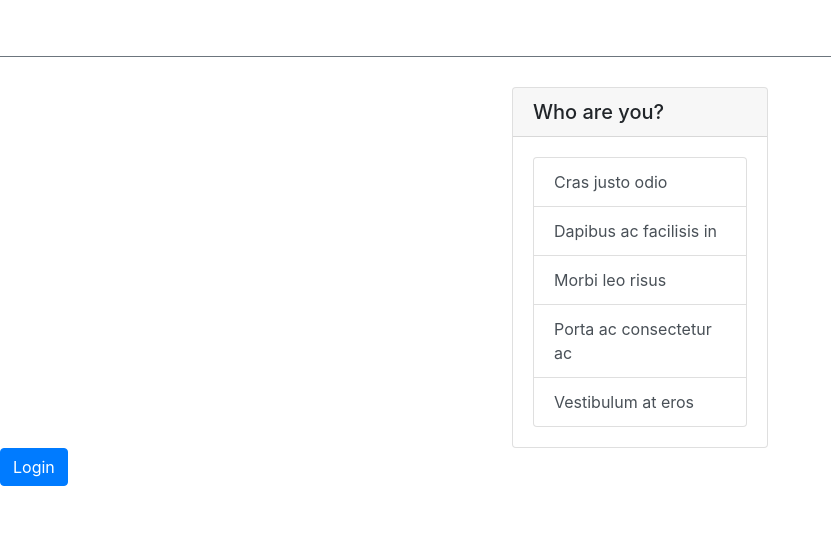
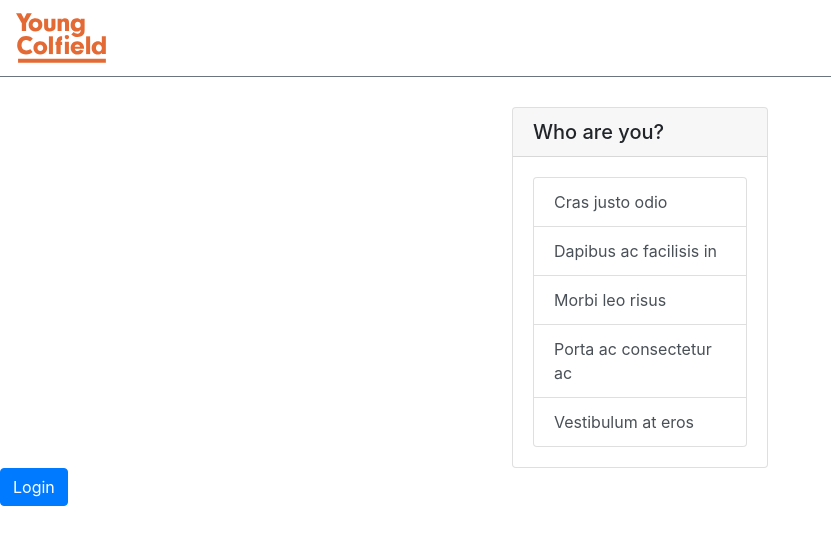
Before and after one commit to joellaz/frontend-qstatus, a website: page index.html in a window 1280 px wide. Shown: the whole page, without its empty margins (0-831 px from the left). Drawn offline with nearby package versions, Linux system fonts and the light colour scheme.

Commit message:
fix merge conflict again

```diff
--- a/index.html
+++ b/index.html
@@ -24,7 +24,7 @@
     >
       <a class="navbar-brand" href="#">
         <img
-          src="./logoyc.svg"
+          src="./assets/images/logoyc.svg"
           width="90"
           class="d-inline-block align-top"
           alt=""
```
